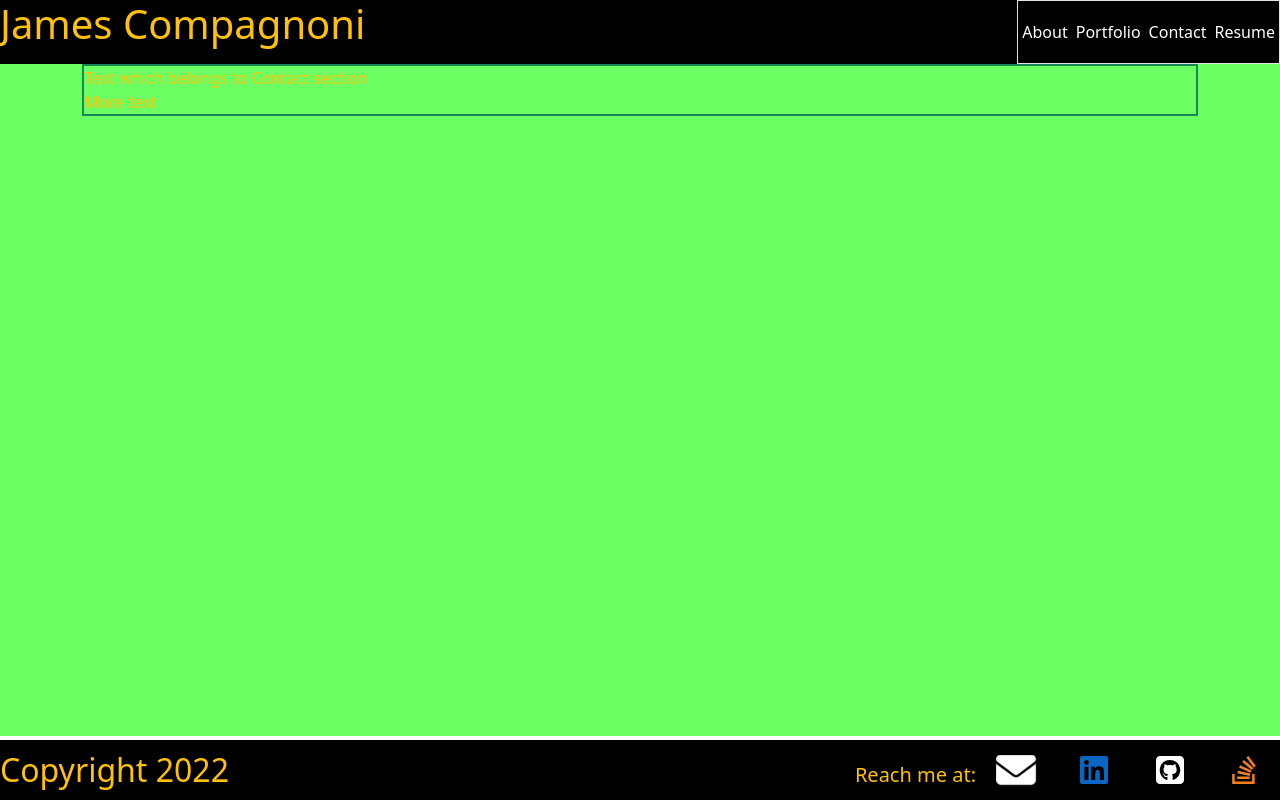
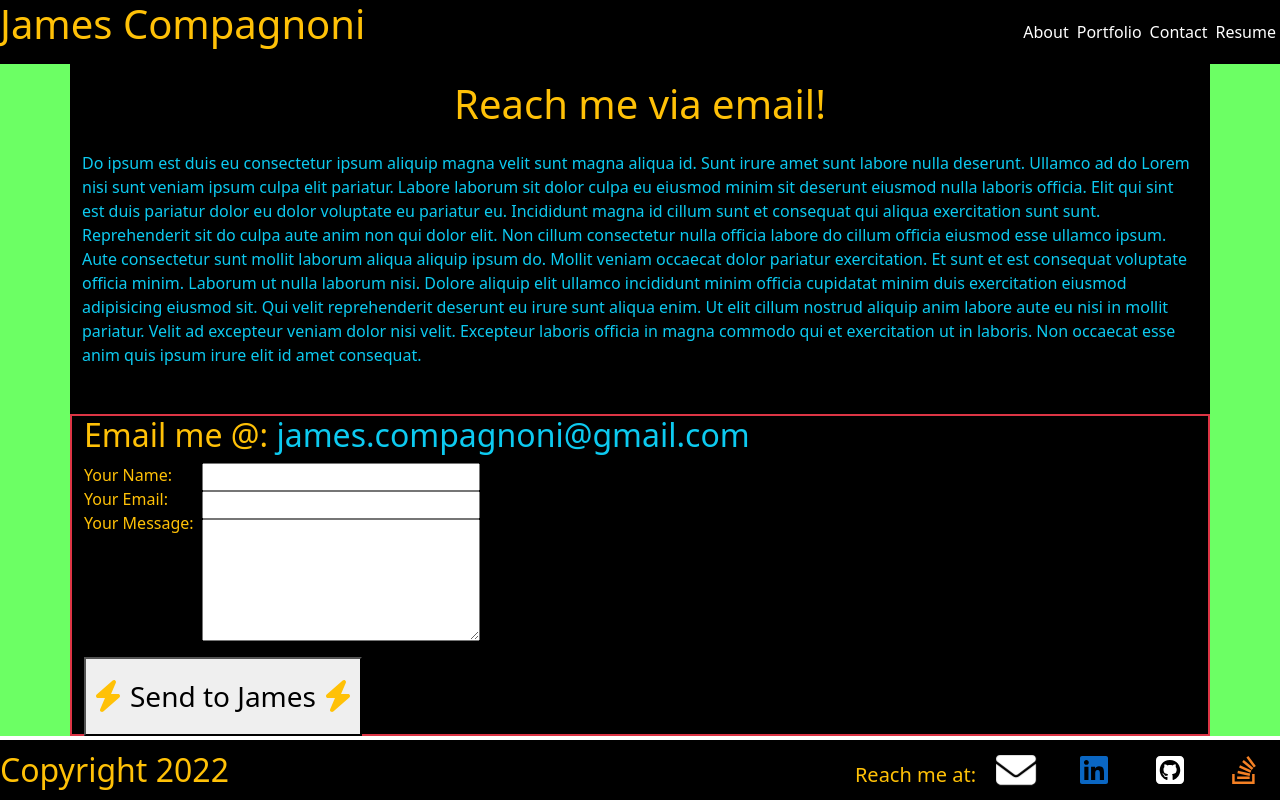
Before and after one commit to jcomp-03/react-portfolio, a React (Create React App) app: page / in a window 1280 px wide. Both pictures are taken after a click on the element "Contact". Built offline with nearby package versions, Linux system fonts and the light colour scheme.

Commit message:
Finished with Contact component and its styling.

```diff
--- a/src/components/Contact/index.js
+++ b/src/components/Contact/index.js
@@ -1,11 +1,144 @@
-import React from "react";
+import React, { useState } from "react";
+// import validator function for email
+import { validateEmail } from "../../utils/helpers";
+import { FontAwesomeIcon } from "@fortawesome/react-fontawesome";
+import { faBolt } from "@fortawesome/free-solid-svg-icons";
 
 function Contact() {
+  const [formState, setFormState] = useState({
+    name: "",
+    email: "",
+    message: "",
+  });
+
+  // use empty const declaration for error message. If error is
+  // detected, have it appear below <textarea> element with corresponding
+  // error message.
+  const [errorMessage, setErrorMessage] = useState("");
+
+  const { name, email, message } = formState;
+
+  const handleSubmit = (e) => {
+    e.preventDefault();
+    if (!errorMessage) {
+      setFormState({ [e.target.name]: e.target.value });
+      console.log("Form", formState);
+    }
+  };
+
+  const handleChange = (e) => {
+    if (e.target.name === "email") {
+      // run the validator function we imported up top
+      const isValid = validateEmail(e.target.value);
+
+      if (!isValid) {
+        setErrorMessage("Your email is invalid. Please enter again");
+      } else {
+        setErrorMessage("");
+      }
+    } else {
+      if (!e.target.value.length) {
+        setErrorMessage(`Your ${e.target.name} is required.`);
+      } else {
+        setErrorMessage("");
+      }
+    }
+  };
+
   return (
-    <div className="border border-success border-2 mh-100">
-      <div>Text which belongs to Contact section</div>
-      <div>More text</div>
-    </div>
+    <section id="section-contact" className="row">
+      <h1 className="d-flex justify-content-center align-items-center">
+        Reach me via email!
+      </h1>
+      <p className="text-info">
+        Do ipsum est duis eu consectetur ipsum aliquip magna velit sunt magna
+        aliqua id. Sunt irure amet sunt labore nulla deserunt. Ullamco ad do
+        Lorem nisi sunt veniam ipsum culpa elit pariatur. Labore laborum sit
+        dolor culpa eu eiusmod minim sit deserunt eiusmod nulla laboris officia.
+        Elit qui sint est duis pariatur dolor eu dolor voluptate eu pariatur eu.
+        Incididunt magna id cillum sunt et consequat qui aliqua exercitation
+        sunt sunt. Reprehenderit sit do culpa aute anim non qui dolor elit. Non
+        cillum consectetur nulla officia labore do cillum officia eiusmod esse
+        ullamco ipsum. Aute consectetur sunt mollit laborum aliqua aliquip ipsum
+        do. Mollit veniam occaecat dolor pariatur exercitation. Et sunt et est
+        consequat voluptate officia minim. Laborum ut nulla laborum nisi. Dolore
+        aliquip elit ullamco incididunt minim officia cupidatat minim duis
+        exercitation eiusmod adipisicing eiusmod sit. Qui velit reprehenderit
+        deserunt eu irure sunt aliqua enim. Ut elit cillum nostrud aliquip anim
+        labore aute eu nisi in mollit pariatur. Velit ad excepteur veniam dolor
+        nisi velit. Excepteur laboris officia in magna commodo qui et
+        exercitation ut in laboris. Non occaecat esse anim quis ipsum irure elit
+        id amet consequat.
+      </p>
+      <form
+        className="border border-danger border-2"
+        id="contact-form"
+        onSubmit={handleSubmit}
+      >
+        <h2>
+          Email me @:{" "}
+          <span className="text-info">james.compagnoni@gmail.com</span>
+        </h2>
+
+        <div className="d-flex">
+          <div className="d-flex flex-column">
+            <label htmlFor="name" className="me-2">
+              Your Name:
+            </label>
+            <label htmlFor="email" className="me-2">
+              Your Email:
+            </label>
+            <label htmlFor="message">Your Message:</label>
+          </div>
+          <div className="d-flex flex-column w-25 ms-2">
+            <input
+              type="text"
+              name="name"
+              defaultValue={name} // const 'name' declared at beginning of component; initial value just empty string
+              onBlur={handleChange}
+            />
+            <input
+              type="email"
+              name="email"
+              defaultValue={email} // const 'email' declared at beginning of component; initial value just empty string
+              onBlur={handleChange}
+            />
+            <textarea
+              name="message"
+              rows="5"
+              defaultValue={message}
+              onBlur={handleChange}
+            />
+          </div>
+        </div>
+
+        <div></div>
+        {/* short-circuit: if errorMessage is true then show div with the message */}
+        {errorMessage && (
+          <div>
+            <p className="error-text">{errorMessage}</p>
+          </div>
+        )}
+
+        <button
+          className="w-25 h-25 mt-3 d-flex justify-content-center align-items-center"
+          id="contact-submit-btn"
+          type="submit"
+          formMethod="post"
+        >
+          <FontAwesomeIcon
+            icon={faBolt}
+            className="font-awesome-code-icon"
+          ></FontAwesomeIcon>
+          <span className="fs-3 mx-2">Send to James</span>
+          <FontAwesomeIcon
+            icon={faBolt}
+            className="font-awesome-code-icon"
+          ></FontAwesomeIcon>
+        </button>
+
+      </form>
+    </section>
   );
 }
 
--- a/src/components/NavigationBar/index.js
+++ b/src/components/NavigationBar/index.js
@@ -13,7 +13,7 @@ function NavigationBar(props) {
   }, [currentSection]);
 
   return (
-    <nav className="border d-flex">
+    <nav className="d-flex">
       <ul className="list-unstyled align-self-center d-flex my-0">
         {navSections.map((section) => (
           <li
--- a/src/index.css
+++ b/src/index.css
@@ -61,6 +61,16 @@ div img {
   left: 1rem;
 }
 
+#section-contact {
+  height: 100%;
+  background-color: black;
+}
+
+#contact-submit-btn .font-awesome-code-icon {
+  color: rgb(255, 193, 7);
+  font-size: 2em;
+}
+
 #footer {
   position: absolute;
   bottom: 0;
--- /dev/null
+++ b/src/utils/helpers.js
@@ -0,0 +1,4 @@
+export function validateEmail(email) {
+  var re = /^(([^<>()[\]\\.,;:\s@"]+(\.[^<>()[\]\\.,;:\s@"]+)*)|(".+"))@((\[[0-9]{1,3}\.[0-9]{1,3}\.[0-9]{1,3}\.[0-9]{1,3}\])|(([a-zA-Z\-0-9]+\.)+[a-zA-Z]{2,}))$/;
+  return re.test(String(email).toLowerCase());
+}
```
